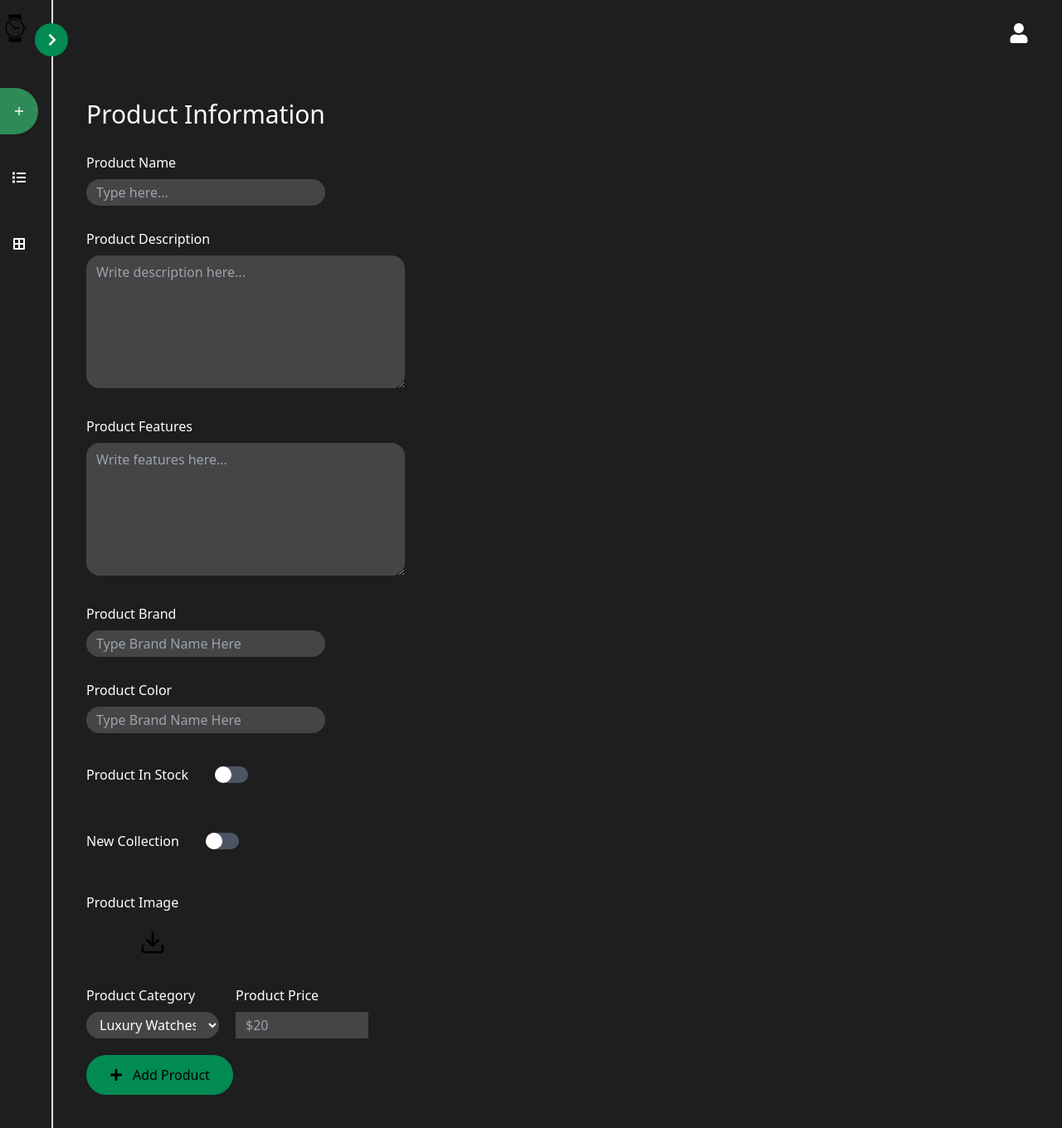
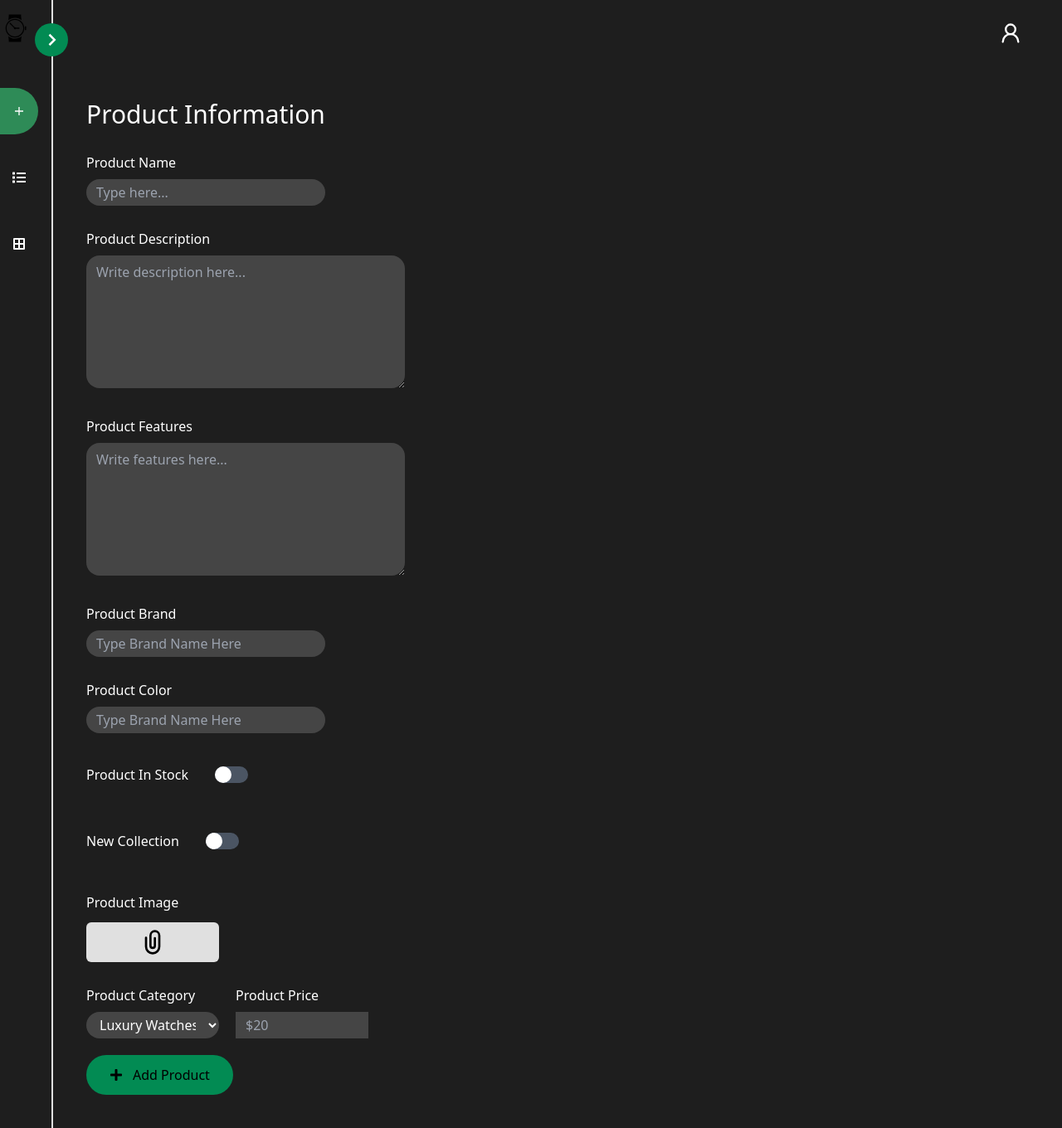
Before and after one commit to SavageReznov100/EcommerceRezlocker, a React (Vite) app in the folder Admin/: page / in a window 1280 px wide. Shown: the whole page at 83% size. Built offline with nearby package versions, Linux system fonts and the light colour scheme.

Commit message:
More changes to UI

```diff
--- a/Admin/src/Components/Navbar.jsx
+++ b/Admin/src/Components/Navbar.jsx
@@ -1,12 +1,13 @@
 import React from "react";
 import { FaUser } from "react-icons/fa";
+import UserIcon from "../Icons/UserIcon";
 
 const Navbar = () => {
   return (
     <>
-      <div className="flex justify-end w-full h-20 items-center px-10 bg-background ">
-        <div className="flex  text-white items-center justify-center gap-7">
-          <FaUser className="text-2xl" />
+      <div className="flex h-20 w-full items-center justify-end bg-background px-10">
+        <div className="flex items-center justify-center gap-7 text-white">
+          <UserIcon />
         </div>
       </div>
     </>
--- /dev/null
+++ b/Admin/src/Icons/AttachFileIcon.jsx
@@ -0,0 +1,47 @@
+import { motion, useAnimation } from "framer-motion";
+
+const pathVariants = {
+  normal: { pathLength: 1, opacity: 1, pathOffset: 0 },
+  animate: {
+    opacity: [0, 1],
+    pathLength: [0, 1],
+    transition: {
+      delay: 0.1,
+      duration: 0.4,
+      opacity: { duration: 0.1, delay: 0.1 },
+    },
+  },
+};
+
+const AttachFileIcon = () => {
+  const controls = useAnimation();
+
+  return (
+    <div
+      className="flex cursor-pointer select-none items-center justify-center rounded-md bg-tetiary p-2 transition-colors duration-200 hover:bg-accent"
+      onMouseEnter={() => controls.start("animate")}
+      onMouseLeave={() => controls.start("normal")}
+    >
+      <svg
+        xmlns="http://www.w3.org/2000/svg"
+        width="32"
+        height="32"
+        viewBox="0 0 24 24"
+        fill="none"
+        stroke="currentColor"
+        strokeWidth="2"
+        strokeLinecap="round"
+        strokeLinejoin="round"
+      >
+        <motion.path
+          variants={pathVariants}
+          initial="normal"
+          animate={controls}
+          d="M6 7.90909V16C6 19.3137 8.68629 22 12 22V22C15.3137 22 18 19.3137 18 16V6C18 3.79086 16.2091 2 14 2V2C11.7909 2 10 3.79086 10 6V15.1818C10 16.2864 10.8954 17.1818 12 17.1818V17.1818C13.1046 17.1818 14 16.2864 14 15.1818V8"
+        />
+      </svg>
+    </div>
+  );
+};
+
+export default AttachFileIcon;
--- /dev/null
+++ b/Admin/src/Icons/DeleteIcon.jsx
@@ -0,0 +1,80 @@
+import { motion, useAnimation } from "framer-motion";
+
+const lidVariants = {
+  normal: { y: 0 },
+  animate: { y: -1.1 },
+};
+
+const springTransition = {
+  type: "spring",
+  stiffness: 500,
+  damping: 30,
+};
+
+const DeleteIcon = () => {
+  const controls = useAnimation();
+
+  return (
+    <div
+      className="flex cursor-pointer select-none items-center justify-center rounded-full p-2 transition-colors duration-200 hover:bg-latergator"
+      onMouseEnter={() => controls.start("animate")}
+      onMouseLeave={() => controls.start("normal")}
+    >
+      <svg
+        xmlns="http://www.w3.org/2000/svg"
+        width="16"
+        height="16"
+        viewBox="0 0 24 24"
+        fill="none"
+        stroke="currentColor"
+        strokeWidth="2"
+        strokeLinecap="round"
+        strokeLinejoin="round"
+      >
+        <motion.g
+          variants={lidVariants}
+          animate={controls}
+          transition={springTransition}
+        >
+          <path d="M3 6h18" />
+          <path d="M8 6V4c0-1 1-2 2-2h4c1 0 2 1 2 2v2" />
+        </motion.g>
+        <motion.path
+          d="M19 8v12c0 1-1 2-2 2H7c-1 0-2-1-2-2V8"
+          variants={{
+            normal: { d: "M19 8v12c0 1-1 2-2 2H7c-1 0-2-1-2-2V8" },
+            animate: { d: "M19 9v12c0 1-1 2-2 2H7c-1 0-2-1-2-2V9" },
+          }}
+          animate={controls}
+          transition={springTransition}
+        />
+        <motion.line
+          x1="10"
+          x2="10"
+          y1="11"
+          y2="17"
+          variants={{
+            normal: { y1: 11, y2: 17 },
+            animate: { y1: 11.5, y2: 17.5 },
+          }}
+          animate={controls}
+          transition={springTransition}
+        />
+        <motion.line
+          x1="14"
+          x2="14"
+          y1="11"
+          y2="17"
+          variants={{
+            normal: { y1: 11, y2: 17 },
+            animate: { y1: 11.5, y2: 17.5 },
+          }}
+          animate={controls}
+          transition={springTransition}
+        />
+      </svg>
+    </div>
+  );
+};
+
+export default DeleteIcon;
--- /dev/null
+++ b/Admin/src/Icons/UserIcon.jsx
@@ -0,0 +1,67 @@
+import { motion, useAnimation } from "framer-motion";
+
+const pathVariant = {
+  normal: { pathLength: 1, opacity: 1, pathOffset: 0 },
+  animate: {
+    pathLength: [0, 1],
+    opacity: [0, 1],
+    pathOffset: [1, 0],
+  },
+};
+
+const circleVariant = {
+  normal: {
+    pathLength: 1,
+    pathOffset: 0,
+    scale: 1,
+  },
+  animate: {
+    pathLength: [0, 1],
+    pathOffset: [1, 0],
+    scale: [0.5, 1],
+  },
+};
+
+const UserIcon = () => {
+  const controls = useAnimation();
+
+  return (
+    <div
+      className="flex cursor-pointer select-none items-center justify-center rounded-md p-2 transition-colors duration-200 hover:bg-accent"
+      onMouseEnter={() => controls.start("animate")}
+      onMouseLeave={() => controls.start("normal")}
+    >
+      <svg
+        xmlns="http://www.w3.org/2000/svg"
+        width="28"
+        height="28"
+        viewBox="0 0 24 24"
+        fill="none"
+        stroke="currentColor"
+        strokeWidth="2"
+        strokeLinecap="round"
+        strokeLinejoin="round"
+      >
+        <motion.circle
+          cx="12"
+          cy="8"
+          r="5"
+          animate={controls}
+          variants={circleVariant}
+        />
+
+        <motion.path
+          d="M20 21a8 8 0 0 0-16 0"
+          variants={pathVariant}
+          transition={{
+            delay: 0.2,
+            duration: 0.4,
+          }}
+          animate={controls}
+        />
+      </svg>
+    </div>
+  );
+};
+
+export default UserIcon;
--- a/Admin/src/Pages/AddCart.jsx
+++ b/Admin/src/Pages/AddCart.jsx
@@ -7,6 +7,7 @@ import { toast } from "react-toastify";
 import LoadingBlack from "../assets/loadingblack.svg";
 import classNames from "classnames";
 import DownloadIcon from "../Icons/DownloadIcon";
+import AttachFileIcon from "../Icons/AttachFileIcon";
 
 const AddCart = () => {
   const url = "http://localhost:4000";
@@ -226,8 +227,7 @@ const AddCart = () => {
             <div className="w-40">
               <p className="py-3 text-white">Product Image</p>
               <label htmlFor="imageFile">
-                <DownloadIcon />
-                {/* <img src={imageUrl} alt="" className="h-20" /> */}
+                <AttachFileIcon />
               </label>
               <input
                 onChange={onImageChange}
--- a/Admin/src/Pages/ListCart.jsx
+++ b/Admin/src/Pages/ListCart.jsx
@@ -7,6 +7,7 @@ import { IoMdSearch } from "react-icons/io";
 
 import LoadingGreen from "../assets/loadinggreen.svg";
 import LoadingBlack from "../assets/loadingblack.svg";
+import DeleteIcon from "../Icons/DeleteIcon";
 
 const ListCart = ({ theme, setTheme }) => {
   const [list, setList] = useState([]);
@@ -98,17 +99,17 @@ const ListCart = ({ theme, setTheme }) => {
                   >
                     {isLoading ? (
                       <div>
-                        {theme === "dark" ? (
-                          <img src={LoadingGreen} className="h-4 w-4" />
-                        ) : (
-                          <img src={LoadingBlack} className="h-4 w-4" />
-                        )}
+                        <img src={LoadingGreen} className="h-4 w-4" />
                       </div>
                     ) : (
-                      <FaTrash
-                        onClick={() => removeProduct(updateproducts._id)}
-                        className="text-sm transition-all duration-300 dark:text-latergator"
-                      />
+                      <div onClick={() => removeProduct(updateproducts._id)}>
+                        <DeleteIcon />
+                      </div>
+
+                      // <FaTrash
+                      //   onClick={() => removeProduct(updateproducts._id)}
+                      //   className="text-sm transition-all duration-300 dark:text-latergator"
+                      // />
                     )}
                   </button>
                 </div>
```
